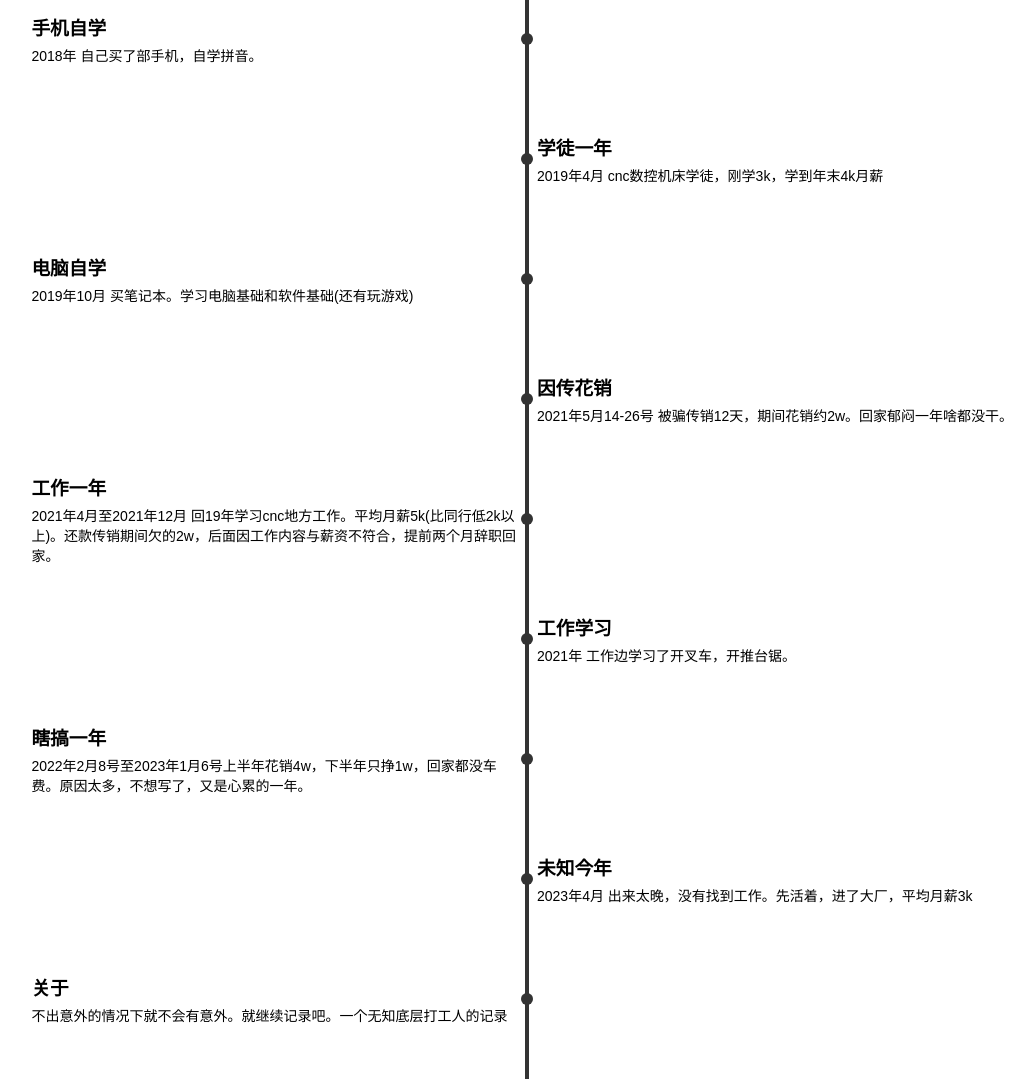
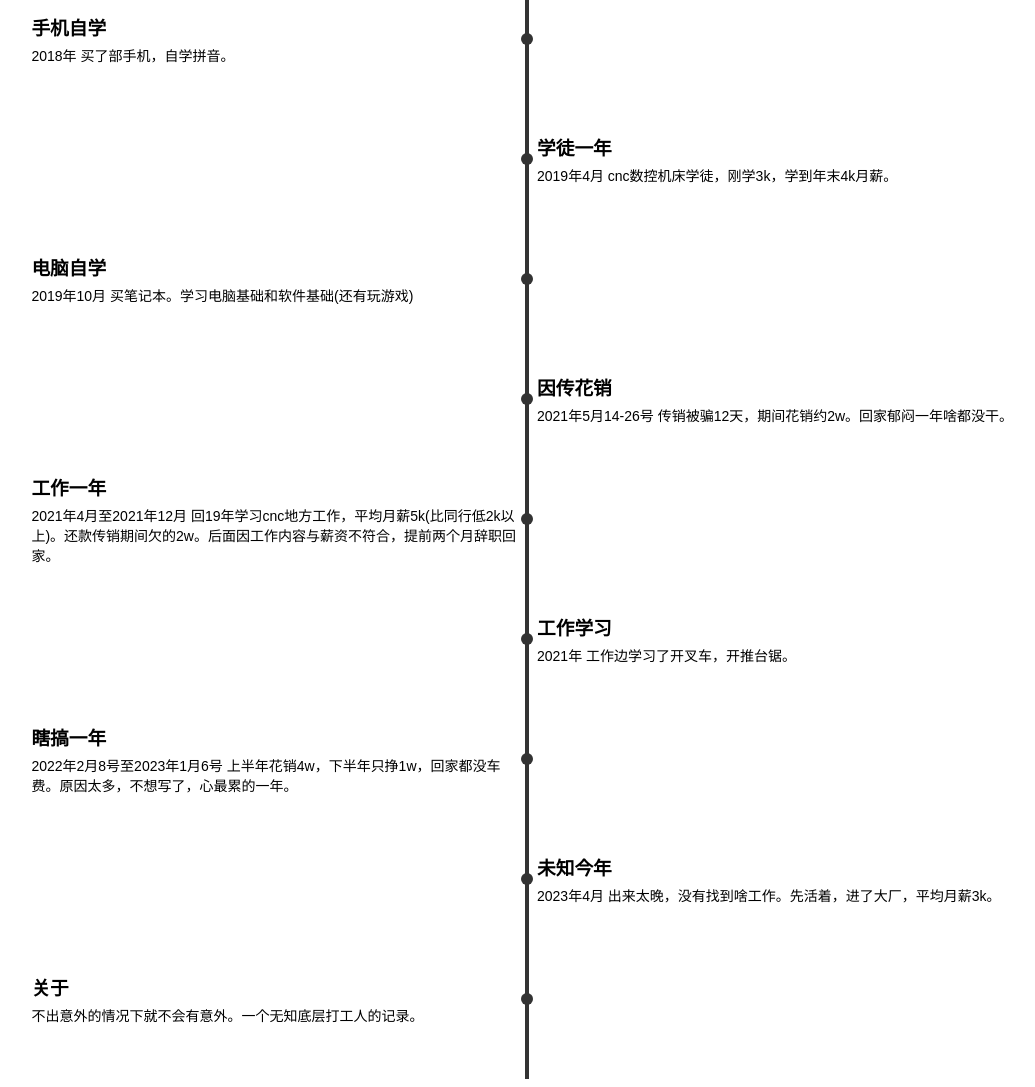
Before and after one commit to 8023BIAO/8023biao.github.io, a plain HTML site: page html/LifeRecord.html in a window 1280 px wide. Shown: the part 529-1616 px from the top of the page, without its empty margins (113-1148 px from the left). Drawn offline with Linux system fonts and the light colour scheme.

Commit message:
Update file via AndroLua

```diff
--- a/html/LifeRecord.html
+++ b/html/LifeRecord.html
@@ -112,13 +112,13 @@ body {
 <div class="timeline-item">
 <div class="timeline-content">
 <h3>手机自学</h3>
-<p>2018年 自己买了部手机，自学拼音。</p>
+<p>2018年 买了部手机，自学拼音。</p>
 </div>
 </div>
 <div class="timeline-item">
 <div class="timeline-content">
 <h3>学徒一年</h3>
-<p>2019年4月 cnc数控机床学徒，刚学3k，学到年末4k月薪</p>
+<p>2019年4月 cnc数控机床学徒，刚学3k，学到年末4k月薪。</p>
 </div>
 </div>
 <div class="timeline-item">
@@ -130,13 +130,13 @@ body {
 <div class="timeline-item">
 <div class="timeline-content">
 <h3>因传花销</h3>
-<p>2021年5月14-26号 被骗传销12天，期间花销约2w。回家郁闷一年啥都没干。</p>
+<p>2021年5月14-26号 传销被骗12天，期间花销约2w。回家郁闷一年啥都没干。</p>
 </div>
 </div>
 <div class="timeline-item">
 <div class="timeline-content">
 <h3>工作一年</h3>
-<p>2021年4月至2021年12月 回19年学习cnc地方工作。平均月薪5k(比同行低2k以上)。还款传销期间欠的2w，后面因工作内容与薪资不符合，提前两个月辞职回家。</p>
+<p>2021年4月至2021年12月 回19年学习cnc地方工作，平均月薪5k(比同行低2k以上)。还款传销期间欠的2w。后面因工作内容与薪资不符合，提前两个月辞职回家。</p>
 </div>
 </div>
 <div class="timeline-item">
@@ -148,19 +148,19 @@ body {
 <div class="timeline-item">
 <div class="timeline-content">
 <h3>瞎搞一年</h3>
-<p>2022年2月8号至2023年1月6号上半年花销4w，下半年只挣1w，回家都没车费。原因太多，不想写了，又是心累的一年。</p>
+<p>2022年2月8号至2023年1月6号 上半年花销4w，下半年只挣1w，回家都没车费。原因太多，不想写了，心最累的一年。</p>
 </div>
 </div>
 <div class="timeline-item">
 <div class="timeline-content">
 <h3>未知今年</h3>
-<p>2023年4月 出来太晚，没有找到工作。先活着，进了大厂，平均月薪3k</p>
+<p>2023年4月 出来太晚，没有找到啥工作。先活着，进了大厂，平均月薪3k。</p>
 </div>
 </div>
 <div class="timeline-item">
 <div class="timeline-content">
 <h3>关于</h3>
-<p>不出意外的情况下就不会有意外。就继续记录吧。一个无知底层打工人的记录</p>
+<p>不出意外的情况下就不会有意外。一个无知底层打工人的记录。</p>
 </div>
 </div>
 </div>
```
